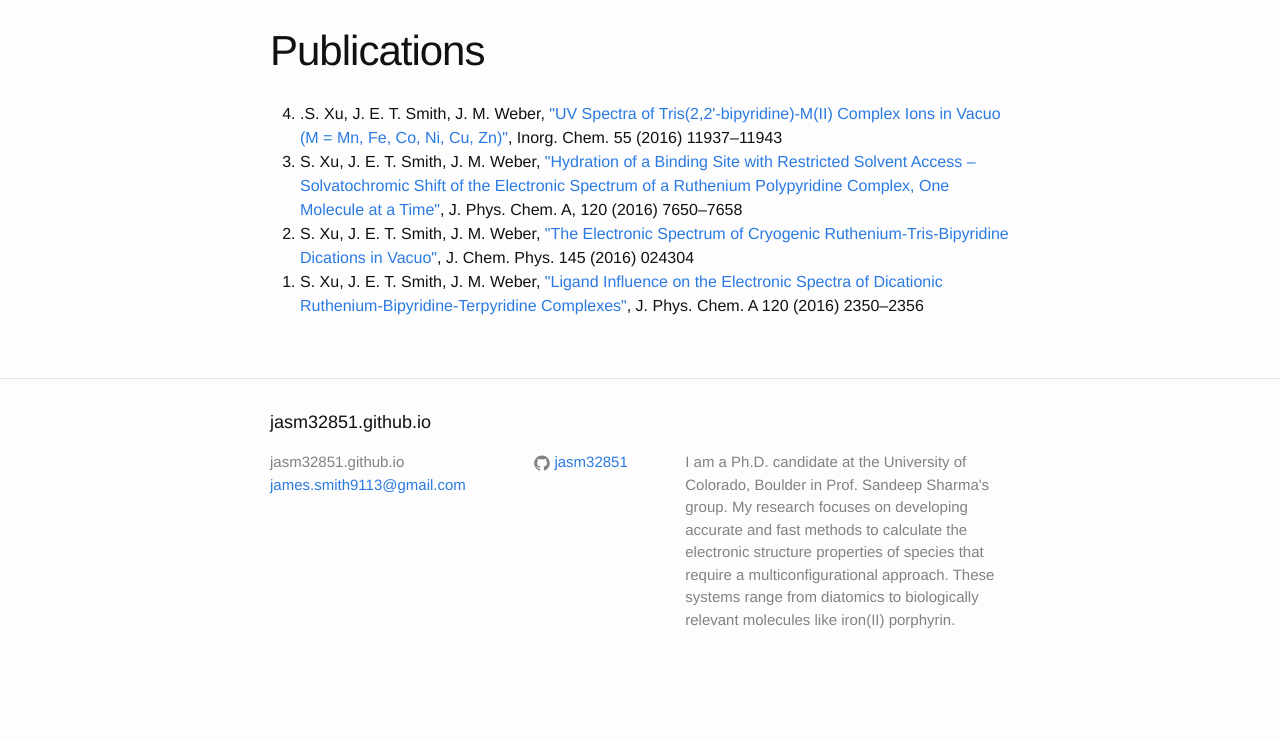
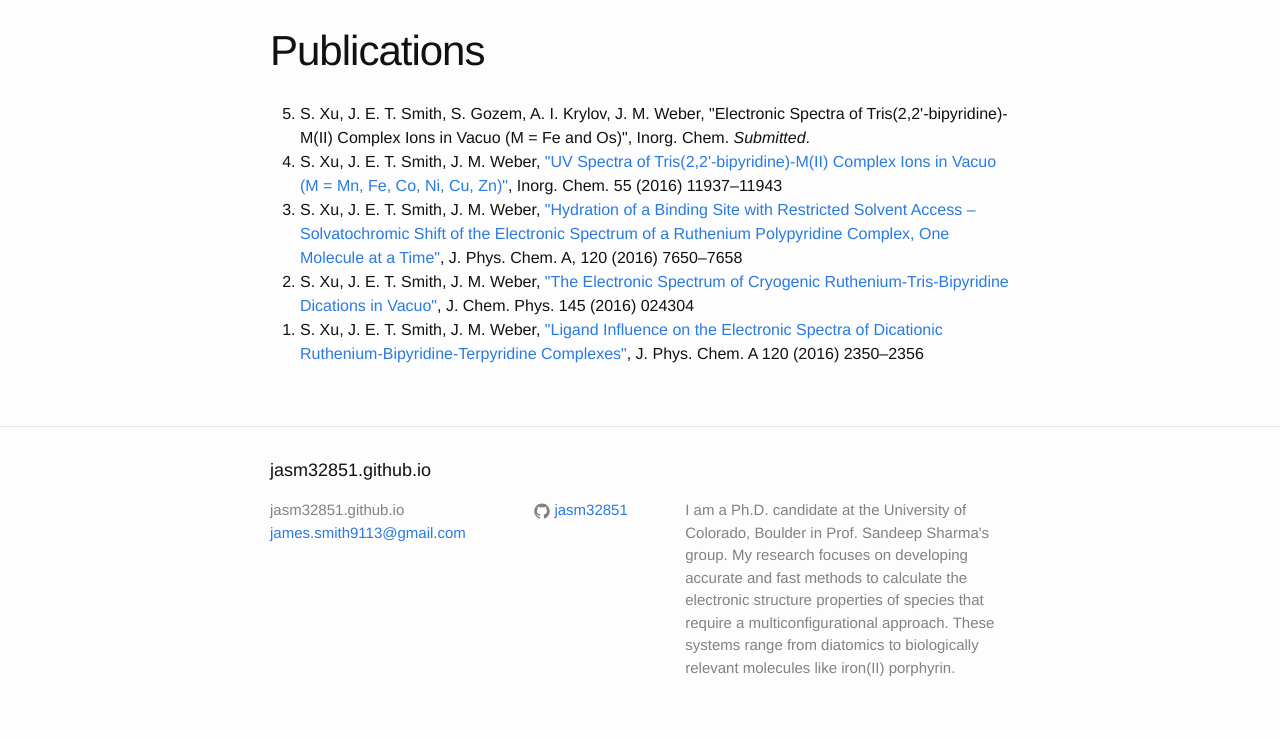
Before and after one commit to jasm32851/jasm32851.github.io, a Jekyll site: the page built from _pages/01_publications.html, in a window 1280 px wide. Shown: the part 406-1145 px from the top of the page. Built offline with Jekyll 4.4.1, drawn with Linux system fonts in a browser that asks for light colours; before the commit the page ends 1097 px from its top, so only the background shows below that.

Commit message:
Added submitted inorg paper to publications.

```diff
--- a/_pages/01_publications.html
+++ b/_pages/01_publications.html
@@ -5,7 +5,9 @@
 ---
 
 <ol reversed>
-    <li>.S. Xu, J. E. T. Smith, J. M. Weber, <a href="http://pubs.acs.org/doi/abs/10.1021/acs.inorgchem.6b02054?journalCode=inocaj">"UV Spectra of Tris(2,2'-bipyridine)-M(II) Complex Ions in Vacuo (M = Mn, Fe, Co, Ni, Cu, Zn)"</a>, Inorg. Chem. 55 (2016) 11937–11943</li>
+    <li> S. Xu, J. E. T. Smith, S. Gozem, A. I. Krylov, J. M. Weber, "Electronic Spectra of Tris(2,2'-bipyridine)-M(II) Complex Ions in Vacuo (M = Fe and Os)", Inorg. Chem. <i>Submitted</i>.
+    </li>
+    <li>S. Xu, J. E. T. Smith, J. M. Weber, <a href="http://pubs.acs.org/doi/abs/10.1021/acs.inorgchem.6b02054?journalCode=inocaj">"UV Spectra of Tris(2,2'-bipyridine)-M(II) Complex Ions in Vacuo (M = Mn, Fe, Co, Ni, Cu, Zn)"</a>, Inorg. Chem. 55 (2016) 11937–11943</li>
     <li>S. Xu, J. E. T. Smith, J. M. Weber, <a href="http://pubsdc3.acs.org/doi/abs/10.1021/acs.jpca.6b07668?journalCode=jpcafh">"Hydration of a Binding Site with Restricted Solvent Access – Solvatochromic Shift of the Electronic Spectrum of a Ruthenium Polypyridine Complex, One Molecule at a Time"</a>, J. Phys. Chem. A, 120 (2016) 7650–7658</li>
     <li> S. Xu, J. E. T. Smith, J. M. Weber, <a href="http://aip.scitation.org/doi/abs/10.1063/1.4955262?journalCode=jcp">"The Electronic Spectrum of Cryogenic Ruthenium-Tris-Bipyridine Dications in Vacuo"</a>, J. Chem. Phys. 145 (2016) 024304</li>
     <li>S. Xu, J. E. T. Smith, J. M. Weber, <a href="http://pubs.acs.org/doi/abs/10.1021/acs.jpca.6b02926">"Ligand Influence on the Electronic Spectra of Dicationic Ruthenium-Bipyridine-Terpyridine Complexes"</a>, J. Phys. Chem. A 120 (2016) 2350–2356</li>
```
